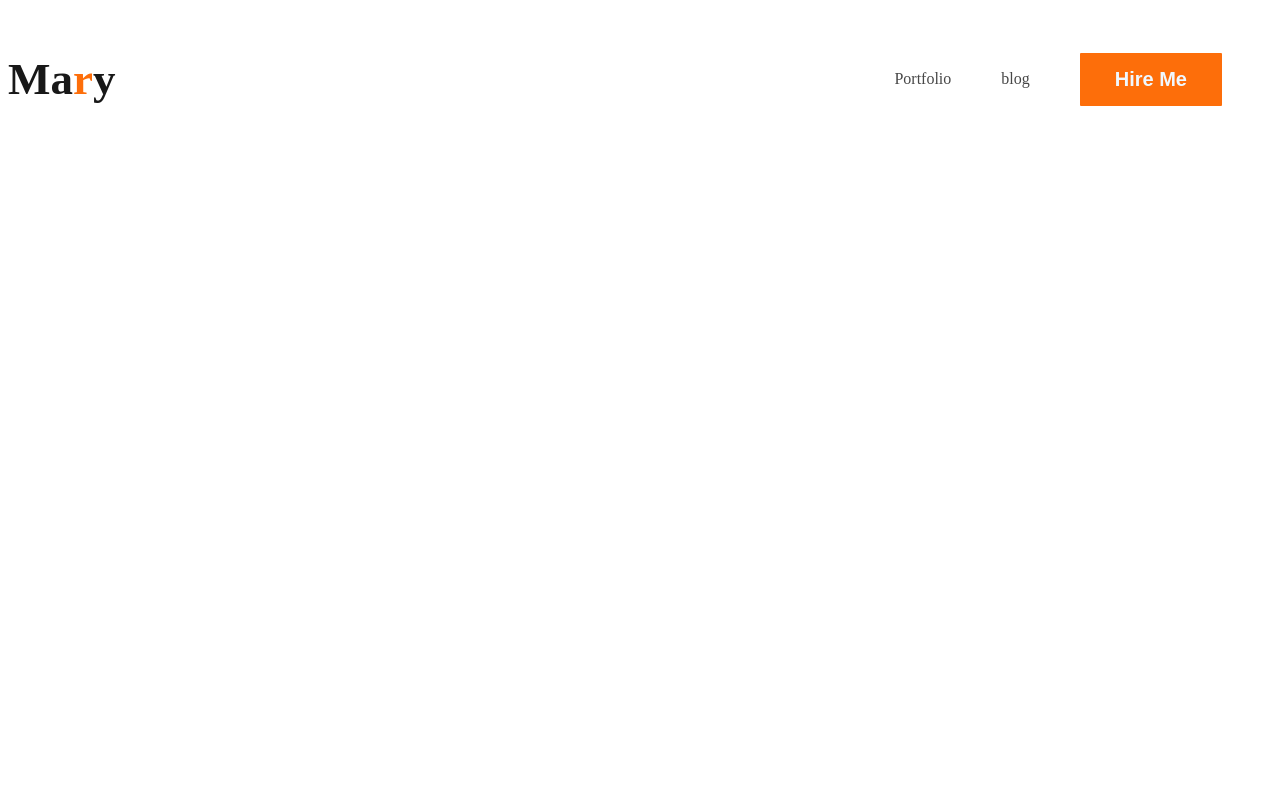
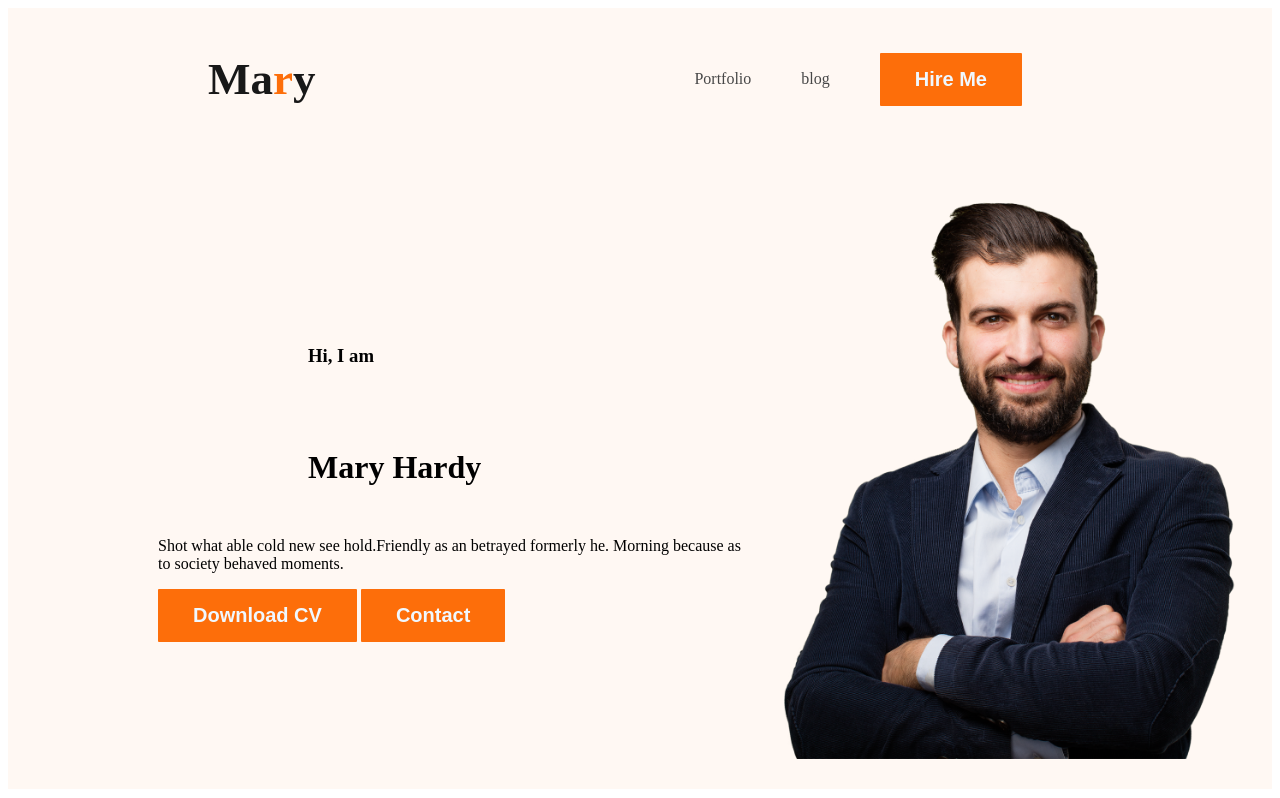
Before and after one commit to rohanibra/we-developer-portfolio-, a plain HTML site: page index.html in a window 1280 px wide. Drawn offline with Linux system fonts and the light colour scheme.

Commit message:
pic added

```diff
--- a/index.html
+++ b/index.html
@@ -12,7 +12,7 @@
 </head>
 
 <body>
-  <header>
+  <header class="header">
     <nav>
       <h3 class="nav-tittle"> Ma<span class="txt-primary">r</span>y</h3>
       <ul>
@@ -21,6 +21,19 @@
         <li><button class="btn">Hire Me</button></li>
       </ul>
     </nav>
+    <div class="banner">
+      <div>
+        <h3 class="banner greeting">Hi, I am</h3>
+        <h1 class="banner tittle">Mary Hardy</h1>
+        <p>Shot what able cold new see hold.Friendly as an betrayed formerly he. Morning because as to society behaved
+          moments.</p>
+        <button class="btn">Download CV</button>
+
+        <button class="btn">Contact</button>
+
+      </div>
+      <img class="pic" src="images/hardy.png" alt="">
+    </div>
   </header>
   <main>
 
--- a/styles/portfolio.css
+++ b/styles/portfolio.css
@@ -6,6 +6,7 @@ nav{
   display: flex;
   justify-content: space-between;
   align-items: center;
+  margin: 0px 200px;
 }
 .nav-tittle{
 color: var(--Dark-01, #181818);
@@ -42,3 +43,16 @@ color: aliceblue;
 padding: 15px 35px;
 font-weight: 700
 }
+/* header related styles */
+.header{
+
+   background: #FFF8F3;;
+}
+.banner{
+  padding: 30px 30px 30px 150px;
+  display: flex;
+  align-items: center;
+}
+.banner .pic{
+  width: 500px;
+}
```
